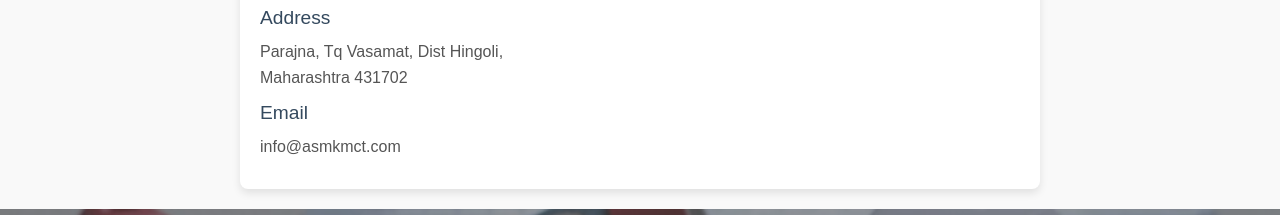
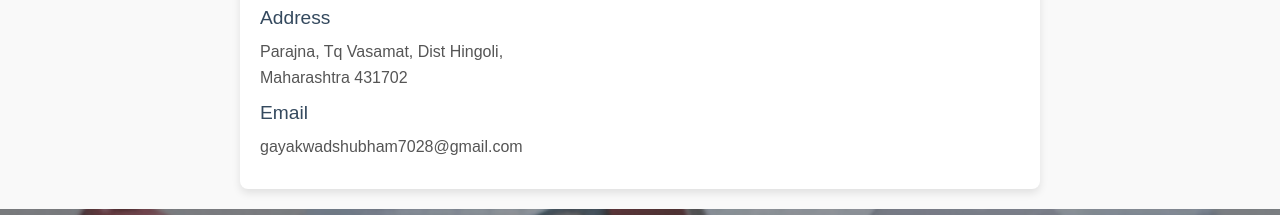
Before and after one commit to gadhevaishnavi/elctrician-web, a React (Vite) app: page /location in a window 1280 px wide. Shown: the part 960-1175 px from the top of the page. Built offline with nearby package versions, Linux system fonts and the light colour scheme.

Commit message:
correct email

```diff
--- a/src/component/Location.jsx
+++ b/src/component/Location.jsx
@@ -29,7 +29,7 @@ const Location = () => {
           Maharashtra 431702
         </p>
         <h3>Email</h3>
-        <p>info@asmkmct.com</p>
+        <p>gayakwadshubham7028@gmail.com</p>
       </div>
     </div>
   );
```
